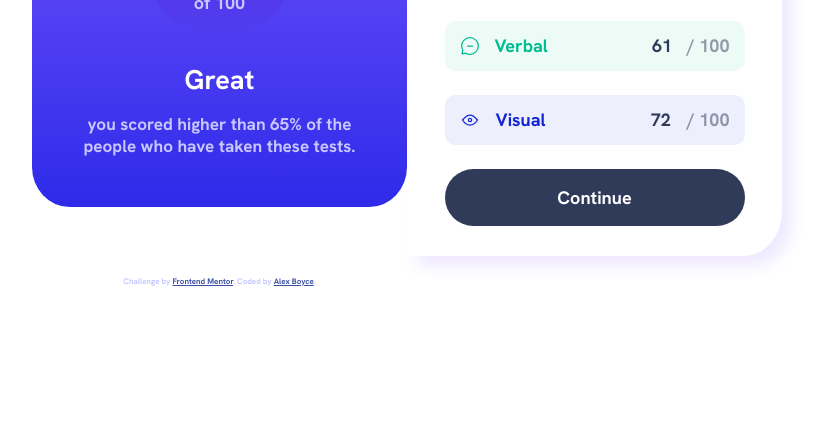
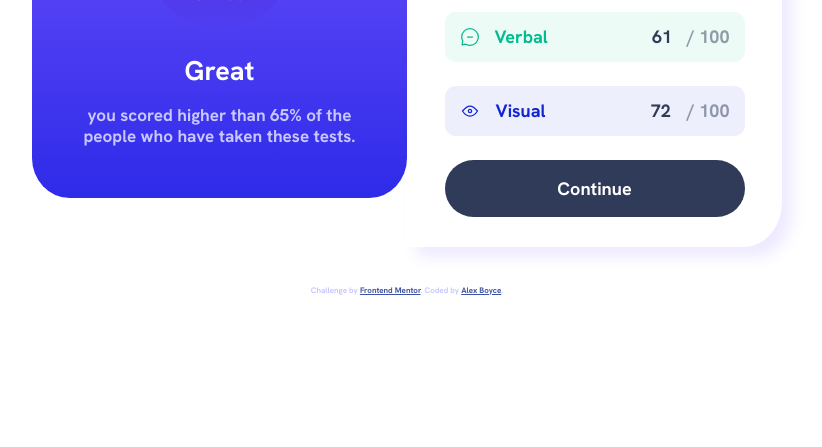
Before and after one commit to GrowingHermit44/results-summary-page, a plain HTML site: page index.html in a window 1280 px wide. Shown: the part 353-800 px from the top of the page, without its empty margins (233-1055 px from the left). Drawn offline with Linux system fonts and the light colour scheme; files whose address does not match are found by name.

Commit message:
Update styles.css

```diff
--- a/assets/styles.css
+++ b/assets/styles.css
@@ -305,7 +305,7 @@ h1{
 
   }
 
-  .attribution{width: 100%;
+  .attribution{width: 100%; grid-column: 1 / 3; text-align: center;
 
   }
 
```
